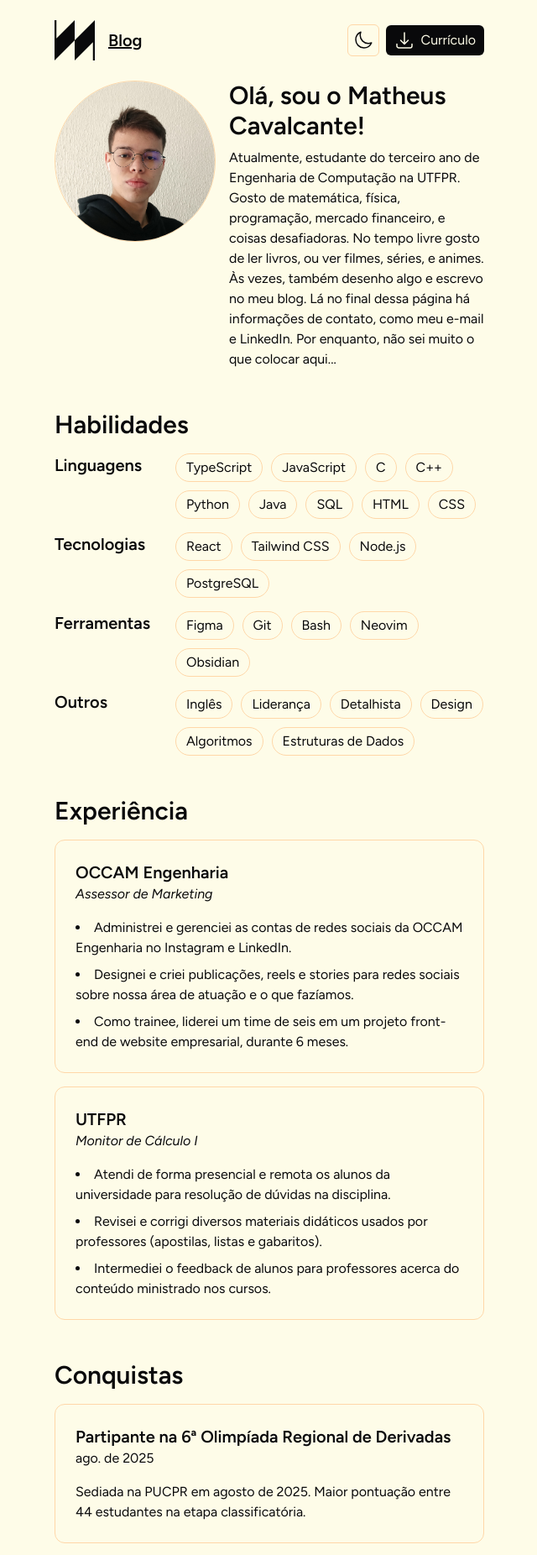
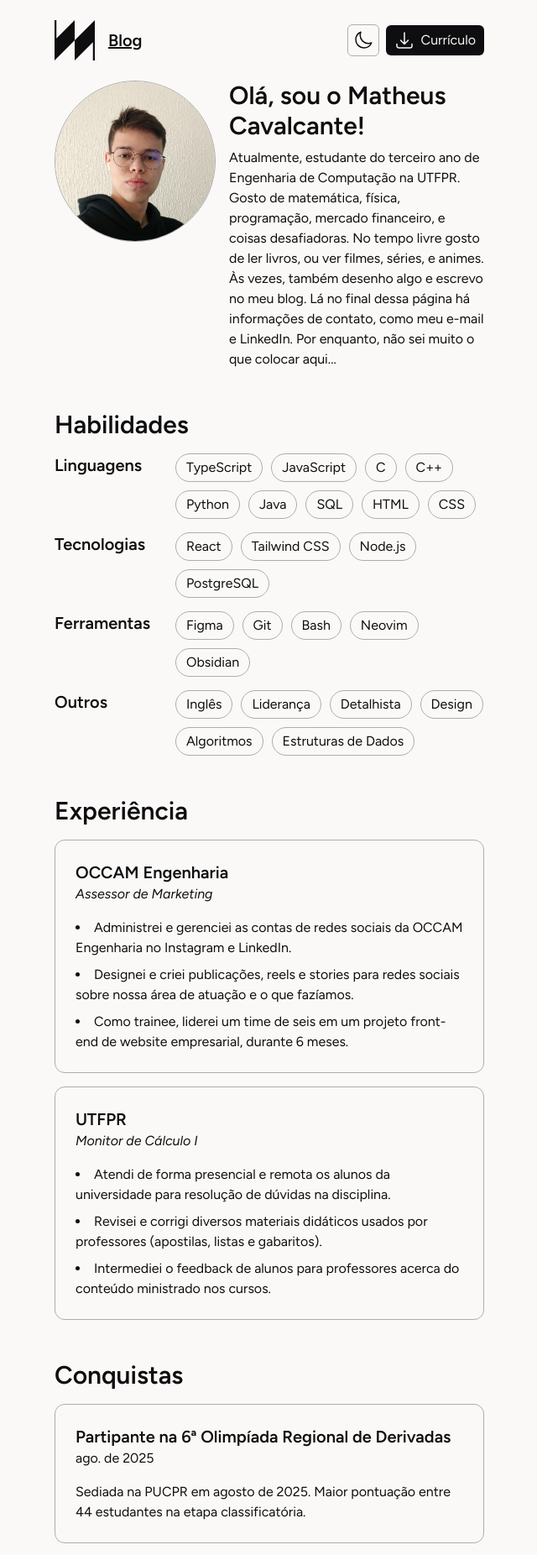
Before and after one commit to mcavalcantes/portfolio, a React (Vite) app: page / in a window 1280 px wide. Shown: the top 1852 px of the page at 84% size, without its empty margins (319-959 px from the left). Built offline with nearby package versions, Linux system fonts and the light colour scheme.

Commit message:
migrated colors to CSS variables

```diff
--- a/src/assets/stylesheets/index.css
+++ b/src/assets/stylesheets/index.css
@@ -2,6 +2,43 @@
 @import "./fonts.css";
 
 @custom-variant dark (&:where(.dark, .dark *));
+
+:root {
+  --gray-0: #0e0e10;
+  --gray-1: #19191c;
+  --gray-2: #262629;
+  --gray-3: #313135;
+  --gray-4: #3a3b40;
+  --gray-5: #adadad;
+  --gray-6: #c8c7c5;
+  --gray-7: #dfddd9;
+  --gray-8: #f1f0ee;
+  --gray-9: #faf9f7;
+}
+
+.dark {
+  --primary-0: #dafffa;
+  --primary-1: #b4fdf3;
+  --primary-2: #8df8ea;
+  --primary-3: #67efdc;
+  --primary-4: #43deca;
+  --primary-5: #26c7b1;
+  --primary-6: #10a591;
+  --primary-7: #057d6d;
+  --primary-8: #015449;
+  --primary-9: #002a24;
+
+  --secondary-0: #fcdaff;
+  --secondary-1: #f8b4fd;
+  --secondary-2: #f18df8;
+  --secondary-3: #e667ef;
+  --secondary-4: #d443de;
+  --secondary-5: #bc26c7;
+  --secondary-6: #9b10a5;
+  --secondary-7: #75057d;
+  --secondary-8: #4e0154;
+  --secondary-9: #27002a;
+}
 
 html {
   font-family: "Figtree", "Inter", sans-serif;
--- a/src/components/Header.tsx
+++ b/src/components/Header.tsx
@@ -20,13 +20,13 @@ export function Header() {
       <div className="flex items-center gap-2">
         <button
           onClick={toggleDarkMode}
-          className="cursor-pointer rounded-md border border-orange-200 p-1.5 transition hover:bg-orange-200 dark:border-stone-500 dark:hover:bg-stone-800"
+          className="cursor-pointer rounded-md border border-(--gray-5) p-1.5 transition hover:bg-(--gray-8) dark:border-(--gray-4) dark:hover:bg-(--gray-2)"
         >
           {darkMode ? <Sun /> : <Moon />}
         </button>
         <a
           href="/curriculo.pdf"
-          className="flex gap-2 rounded-md bg-zinc-950 px-2.5 py-1.5 text-yellow-50 transition hover:bg-zinc-900 dark:bg-stone-200 dark:text-stone-900 dark:hover:bg-stone-100"
+          className="flex gap-2 rounded-md bg-(--gray-0) px-2.5 py-1.5 text-(--gray-9) transition hover:bg-(--gray-4) dark:bg-(--gray-9) dark:text-(--gray-0) dark:hover:bg-(--gray-7)"
         >
           <ArrowDownTray />
           <p>Currículo</p>
--- a/src/pages/blog.tsx
+++ b/src/pages/blog.tsx
@@ -3,7 +3,7 @@ import { Footer } from "../components/Footer";
 
 export function Blog() {
   return (
-    <div className="flex min-h-screen flex-col bg-yellow-50 text-zinc-950 dark:bg-stone-900 dark:text-stone-200">
+    <div className="flex min-h-screen flex-col bg-(--gray-9) text-(--gray-0) dark:bg-(--gray-0) dark:text-(--gray-9)">
       <Header />
       <div className="flex flex-col gap-8 px-4 md:px-32 xl:px-96">
         <div>
--- a/src/pages/home.tsx
+++ b/src/pages/home.tsx
@@ -8,13 +8,13 @@ import myPhoto from "../assets/images/jpgs/profile-picture.jpg";
 
 export function Home() {
   return (
-    <div className="flex min-h-screen flex-col bg-yellow-50 text-zinc-950 dark:bg-stone-900 dark:text-stone-200">
+    <div className="flex min-h-screen flex-col bg-(--gray-9) text-(--gray-0) dark:bg-(--gray-0) dark:text-(--gray-9)">
       <Header />
       <div className="flex flex-col gap-8 px-4 md:px-32 xl:px-96">
         <section className="flex flex-col items-center gap-4 xl:flex-row xl:items-start">
           <img
             src={myPhoto}
-            className="size-48 shrink-0 rounded-full border border-orange-200 dark:border-stone-500"
+            className="size-48 shrink-0 rounded-full border border-(--gray-5) dark:border-(--gray-4)"
           />
           <div className="flex flex-col gap-2">
             <h1 className="text-center text-3xl font-semibold xl:text-start">
@@ -43,7 +43,7 @@ export function Home() {
                   <ul className="flex flex-wrap gap-2.5 select-none">
                     {skill.items.map((item, index) => (
                       <li key={index}>
-                        <div className="rounded-full border border-orange-200 px-3 py-1 transition hover:border-zinc-950 hover:bg-zinc-950 hover:text-yellow-50 dark:border-stone-500 dark:hover:bg-stone-200 dark:hover:text-stone-900">
+                        <div className="rounded-full border border-(--gray-5) px-3 py-1 transition hover:border-(--gray-0) hover:bg-(--gray-0) hover:text-(--gray-9) dark:border-(--gray-4) dark:hover:border-(--gray-9) dark:hover:bg-(--gray-9) dark:hover:text-(--gray-0)">
                           {item}
                         </div>
                       </li>
@@ -60,7 +60,7 @@ export function Home() {
           <ul className="flex flex-col gap-4">
             {EXPERIENCES.map((experience, index) => (
               <li key={index}>
-                <div className="flex flex-col gap-4 rounded-xl border border-orange-200 p-6 dark:border-stone-500">
+                <div className="flex flex-col gap-4 rounded-xl border border-(--gray-5) p-6 dark:border-(--gray-4)">
                   <div className="flex flex-col">
                     <h3 className="text-xl font-semibold">
                       {experience.title}
@@ -83,7 +83,7 @@ export function Home() {
           <ul className="flex flex-col gap-4">
             {ACHIEVEMENTS.map((achievement, index) => (
               <li key={index}>
-                <div className="flex flex-col gap-4 rounded-xl border border-orange-200 p-6 dark:border-stone-500">
+                <div className="flex flex-col gap-4 rounded-xl border border-(--gray-5) p-6 dark:border-(--gray-4)">
                   <div className="flex flex-col">
                     <h3 className="text-xl font-semibold">
                       {achievement.title}
@@ -104,7 +104,7 @@ export function Home() {
               <li key={index} className="flex">
                 <a
                   href={social.link}
-                  className="grid w-full place-items-center gap-2 rounded-xl border border-orange-200 py-4 transition hover:bg-orange-200 md:py-12 dark:border-stone-500 dark:hover:bg-stone-800"
+                  className="grid w-full place-items-center gap-2 rounded-xl border border-(--gray-5) py-4 transition hover:bg-(--gray-6) md:py-12 dark:border-(--gray-4) dark:hover:bg-(--gray-1)"
                 >
                   <div>{social.icon}</div>
                   <p>{social.title}</p>
```
